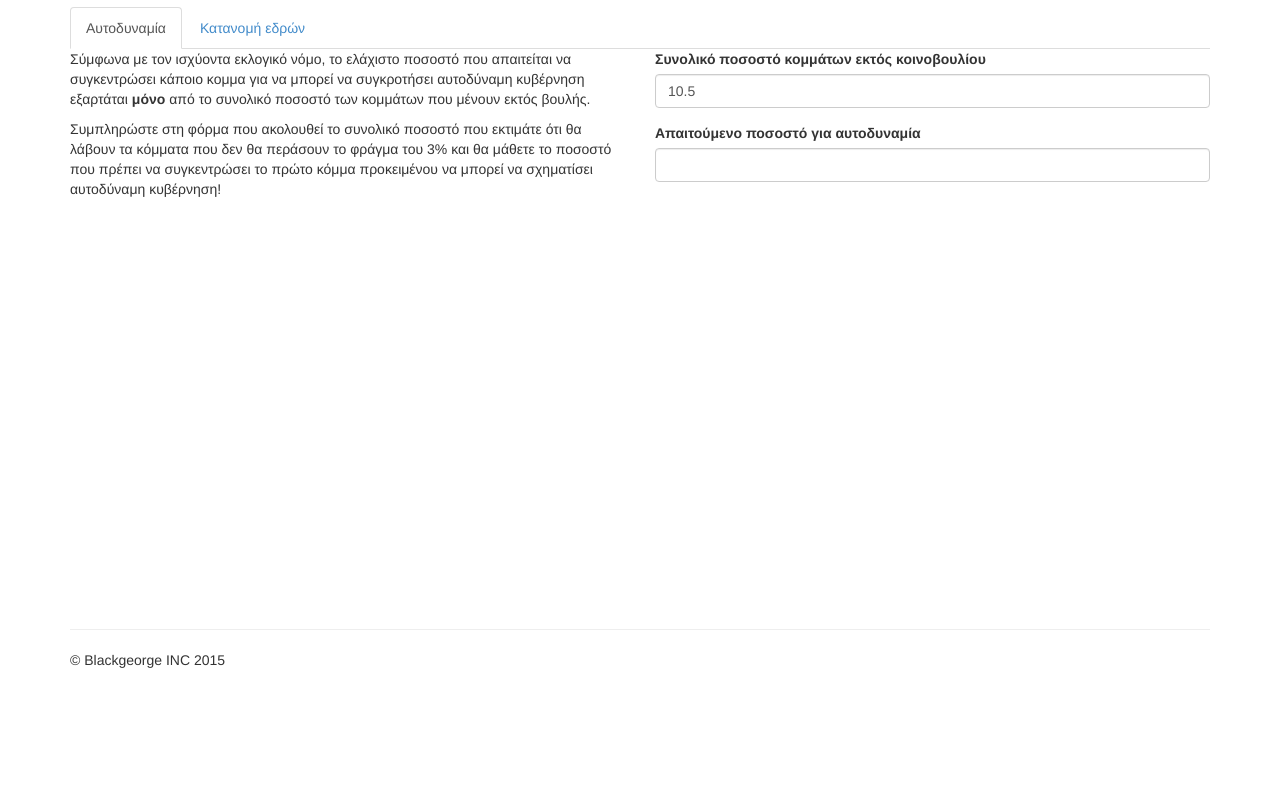
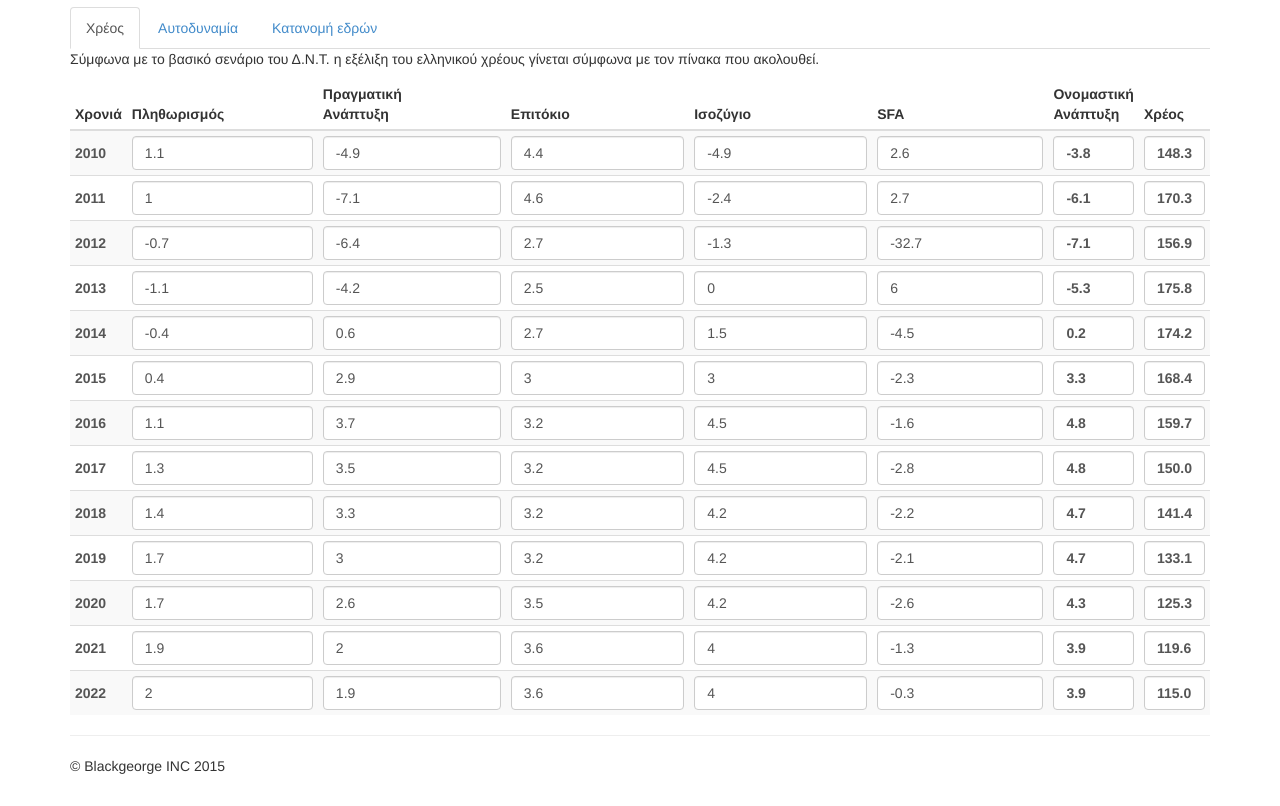
Before and after one commit to pmav99/voting, a website: page index.html in a window 1280 px wide. Shown: the part 53-859 px from the top of the page. Before the commit the page ends 800 px from the top, so only its background shows below. Drawn offline with nearby package versions, Linux system fonts and the light colour scheme.

Commit message:
Add debt tab.

```diff
--- a/index.html
+++ b/index.html
@@ -9,7 +9,7 @@
   <meta charset="utf-8">
   <meta http-equiv="X-UA-Compatible" content="IE=edge,chrome=1">
   <title>Εκλογικός νόμος</title>
-  <meta name="description" content="">
+  <meta name="description" content="Βρες τώρα ποιος είναι ο νικητής των εκλογών. Προβλέψε το εκλογικό αποτέλεσμα. Παρακολούθησε όλες τις δημοσκοπήσεις">
   <meta name="viewport" content="width=device-width, initial-scale=1">
 
   <link rel="stylesheet" href="css/main.css">
@@ -50,17 +50,66 @@
 
     <!-- Tab Panel-->
     <ul id="myTab" class="nav nav-tabs" role="tablist">
-      <li class="active"> <a href="#oneParty" data-toggle="tab">Αυτοδυναμία</a> </li>
+      <li class="active"> <a href="#Debt" data-toggle="tab">Χρέος</a> </li>
+      <li> <a href="#oneParty" data-toggle="tab">Αυτοδυναμία</a> </li>
       <li><a href="#edres" data-toggle="tab">Κατανομή εδρών</a></li>
     </ul>
     <!-- Tab Panel-->
 
+
     <!-- Tabs Content -->
     <div id="myTabContent" class="tab-content">
 
+      <!-- Τab Χρέους -->
+      <div class="tab-pane fade in active" id="Debt">
+
+        <!-- Εισαγωγή Χρέους -->
+        <div class="row">
+
+          <!--Περιγραφη-->
+          <div class="col-md-12">
+            <p>
+              Σύμφωνα με το βασικό σενάριο του Δ.Ν.Τ. η εξέλιξη του ελληνικού χρέους
+              γίνεται σύμφωνα με τον πίνακα που ακολουθεί.
+            </p>
+          </div>
+          <!-- Περιγραφη -->
+
+        </div>
+        <!-- Εισαγωγή Χρέους -->
+
+        <!-- Πίνακας -->
+        <table id='debtTable' class="table table-striped table-condensed">
+          <thead>
+            <tr>
+              <th>Χρονιά</th>
+              <th>Πληθωρισμός</th>
+              <th>Πραγματική<br />Ανάπτυξη</th>
+              <th>Επιτόκιο</th>
+              <th>Ισοζύγιο</th>
+              <th>SFA</th>
+              <th>Ονομαστική<br />Ανάπτυξη</th>
+              <th>Χρέος</th>
+              <!--<th>Year</th>-->
+              <!--<th>Infl</th>-->
+              <!--<th>Real</th>-->
+              <!--<th>Rate</th>-->
+              <!--<th>Baln</th>-->
+              <!--<th>SFA</th>-->
+              <!--<th>Nomn</th>-->
+              <!--<th>Debt</th>-->
+            </tr>
+          </thead>
+          <tbody>
+          </tbody>
+        </table>
+        <!-- Πίνακας -->
+
+      </div>
+      <!-- Τab Χρέους -->
+
       <!-- Τab Αυτοδυναμίας -->
-      <div class="tab-pane fade in active" id="oneParty">
-      <!--<div class="tab-pane fade " id="oneParty">-->
+      <div class="tab-pane fade" id="oneParty">
 
         <!-- Εισαγωγή Αυτοδυναμίας -->
         <div class="row">
@@ -100,7 +149,7 @@
         <div class="row">
           <div class="col-md-2"> </div>
           <div class="col-md-8">
-            <div id="rate_chart" style="min-width: 210px; height: 400px; margin: 0 auto"></div>
+            <div id="one_party_chart" style="min-width: 210px; height: 400px; margin: 0 auto"></div>
           </div>
           <div class="col-md-2"> </div>
         </div>
@@ -110,13 +159,16 @@
       <!-- Τab Αυτοδυναμίας -->
 
       <!-- Tab Κατανομής Εδρών -->
-      <!--<div class="tab-pane fade in active" id="edres">-->
       <div class="tab-pane fade" id="edres">
 
         <!-- Εισαγωγή Κατανομή Εδρών -->
         <div class="row">
 
           <div class="col-md-6">
+            <p>
+              Σύμφωνα με τον ισχύοντα εκλογικό νομο, η κατανομή εδρών γίνεται σε δύο φάσεις:
+              Στην Α' φάση μοιράζονται οι έδρες
+            </p>
             <p>
               Συμπληρώστε στον πίνακα που ακολουθεί τα κόμματα και τα ποσοστά που προσδοκείτε
               ότι θα λάβουν και μάθετε την κατανομή των βουλευτικών εδρών που θα προκύψει
--- a/js/custom.js
+++ b/js/custom.js
@@ -361,8 +361,122 @@ var Table = {
   },
 };
 
+
+var Baseline = {
+  year: [2010, 2011, 2012, 2013, 2014, 2015, 2016, 2017, 2018, 2019, 2020, 2021, 2022],
+  interest: [4.40, 4.60, 2.70, 2.50, 2.70, 3.00, 3.20, 3.20, 3.20, 3.20, 3.50, 3.60, 3.60],
+  inflation: [1.10, 1.00, -0.70, -1.10, -0.40, 0.40, 1.10, 1.30, 1.40, 1.70, 1.70, 1.90, 2.00],
+  realGrowth: [-4.90, -7.10, -6.40, -4.20, 0.60, 2.90, 3.70, 3.50, 3.30, 3.00, 2.60, 2.00, 1.90],
+  SFA: [2.60, 2.70, -32.70, 6.00, -4.50, -2.30, -1.60, -2.80, -2.20, -2.10, -2.60, -1.30, -0.30],
+  balance: [-4.90, -2.40, -1.30, 0.00, 1.50, 3.00, 4.50, 4.50, 4.20, 4.20, 4.20, 4.00, 4.00],
+  nominalGrowth: [-3.80, -6.10, -7.10, -5.30, 0.20, 3.30, 4.80, 4.80, 4.70, 4.70, 4.30, 3.90, 3.90],
+  debt: [ 148.3, 170.2989350372737, 156.86373119836395, 175.78386956528306, 174.16969465423722, 168.36387753520265, 159.69343665680262, 149.95536892158424, 141.40701120064466, 133.08112278802798, 125.26036633327801, 119.59869058833111, 114.95336231906741 ]
+};
+
+
+var Debt = {
+
+  calculate: function () {
+    var inflation = Debt.getColumn(2);
+    var realGrowth = Debt.getColumn(3);
+    var interest = Debt.getColumn(4);
+    var balance = Debt.getColumn(5);
+    var SFA = Debt.getColumn(6);
+    var nominalGrowth = Debt.getColumn(7);
+    var debt = Debt.getColumn(8);
+
+    for (var i = 1; i < inflation.length; i++) {
+      nominalGrowth[i] = inflation[i] + realGrowth[i];
+      debt[i] = debt[i-1] + debt[i-1] * (interest[i] - nominalGrowth[i]) / (100 + nominalGrowth[i]) - balance[i] + SFA[i];
+    }
+    return {nominalGrowth: nominalGrowth, debt:debt};
+  },
+
+  updateTable: function () {
+    var result = Debt.calculate();
+    Debt.setColumn(7, result.nominalGrowth, 2);
+    Debt.setColumn(8, result.debt, 4);
+  },
+
+  getColumn: function (index) {
+    var selector = "#debtTable tbody tr td:nth-child({index})".replace('{index}', index);
+    var tds = $(selector);
+    var values = [];
+    for (var i = 0; i < tds.length; i++) {
+      var element = tds[i].children[0];
+      values[i] = parseFloat(element.value);
+    }
+    return values;
+  },
+
+  setColumn: function (index, values, precision) {
+    var selector = "#debtTable tbody tr td:nth-child({index}) output".replace('{index}', index);
+    var inputs = $(selector);
+    for (var i = 0; i < inputs.length; i++) {
+      inputs[i].value = values[i].toPrecision(precision);
+    }
+  },
+
+  createLabel: function () {
+    var $output = $('<output>', {
+      //"class": "form-control",
+    });
+    return $output;
+  },
+
+  createOutput: function () {
+    var $output = $('<output>', {
+      "class": "form-control",
+    });
+    return $output;
+  },
+
+  createInput: function () {
+    var $input = $('<input>', {
+      "type": "number",
+      "step": 0.1,
+      "class": "form-control",
+    });
+    $input.on('change', Debt.updateTable);
+    return $input;
+  },
+
+  createRow: function (index) {
+    var $row = $('<tr>');
+    $row.append([
+      $('<td>').append(this.createLabel().val(Baseline.year[index])),
+      $('<td>').append(this.createInput().val(Baseline.inflation[index])),
+      $('<td>').append(this.createInput().val(Baseline.realGrowth[index])),
+      $('<td>').append(this.createInput().val(Baseline.interest[index])),
+      $('<td>').append(this.createInput().val(Baseline.balance[index])),
+      $('<td>').append(this.createInput().val(Baseline.SFA[index])),
+      $('<td>').append(this.createOutput().val(Baseline.nominalGrowth[index])),
+      $('<td>').append(this.createOutput().val(Baseline.debt[index].toPrecision(4))),
+    ]);
+    return $row;
+  },
+
+  createTable: function () {
+    for (var i = 0; i < Baseline.debt.length; i++) {
+      $('#debtTable tbody').append(this.createRow(i));
+    }
+  },
+
+  init: function () {
+    this.createTable();
+  },
+
+};
+
 // Execute when ready!
 $(document).ready( function () {
   SingleParty.init();
   Table.init();
+  Debt.init();
+
+  // Resize the chart;
+  $('a[data-toggle="tab"]').on('shown.bs.tab', function (e) {
+      var chart = $('#one_party_chart').highcharts();
+      chart.reflow();
+  });
 });
```
